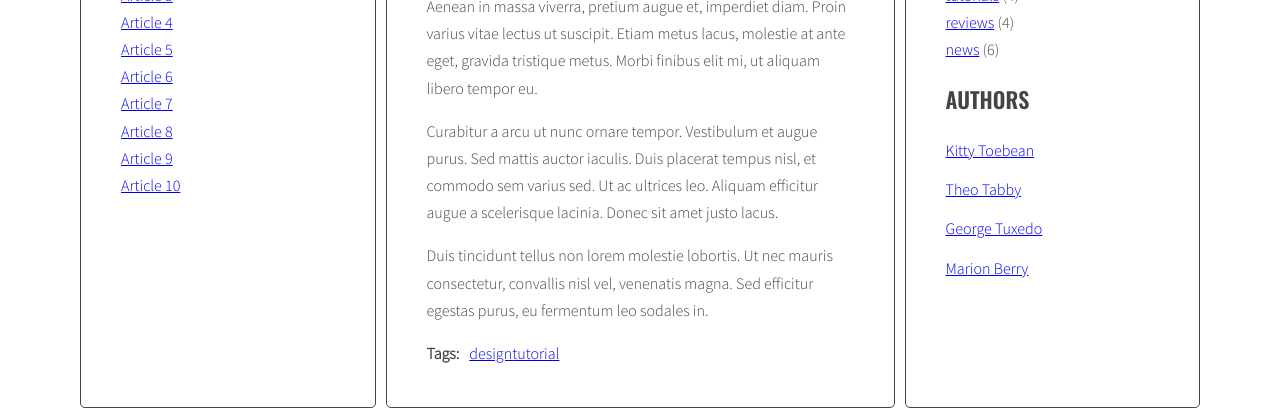
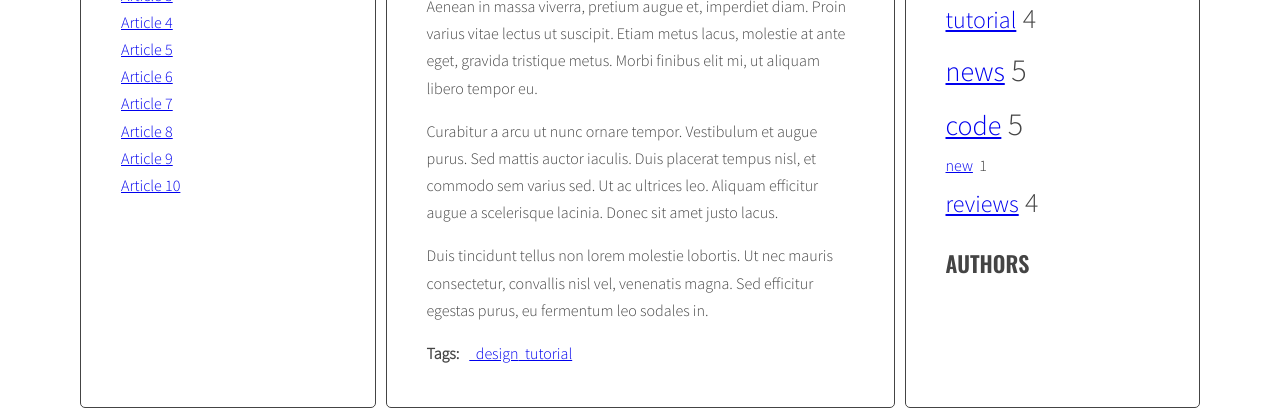
Before and after one commit to CezaryJanicki/javascript-blog, a website: page index.html in a window 1280 px wide. Shown: the part 431-847 px from the top of the page. Drawn offline with nearby package versions, Linux system fonts and the light colour scheme.

Commit message:
Add Tags cloud

```diff
--- a/index.html
+++ b/index.html
@@ -197,15 +197,15 @@
             <aside class="sidebar">
               <h2 class="section-title">Tags</h2>
               <ul class="list tags">
-                <li><a href="#">design</a> <span>(6)</span></li>
+                <!-- <li><a href="#">design</a> <span>(6)</span></li>
                 <li><a href="#">code</a> <span>(5)</span></li>
                 <li><a href="#">tutorials</a> <span>(4)</span></li>
                 <li><a href="#">reviews</a> <span>(4)</span></li>
-                <li><a href="#">news</a> <span>(6)</span></li>
+                <li><a href="#">news</a> <span>(6)</span></li> -->
               </ul>
               <h2 class="section-title">Authors</h2>
               <ul class="list authors">
-                <li>
+                <!-- <li>
                   <a href="#">
                     <span class="author-name">Kitty Toebean</span>
                   </a>
@@ -222,7 +222,7 @@
                 </li>
                 <li>
                   <a href="#">
-                    <span class="author-name">Marion Berry</span>
+                    <span class="author-name">Marion Berry</span> -->
                   </a>
                 </li>
               </ul>
--- a/js/script.js
+++ b/js/script.js
@@ -33,6 +33,8 @@
   const optArticleSelector = '.post',
     optTitleSelector = '.post-title',
     optTitleListSelector = '.titles';
+    optCloudClassCount = 5;
+    optCloudClassPrefix = 'tag-size-';
 
   const generateTitleLinks = function generateTitleLinks(customSelector = ''){
 
@@ -70,7 +72,34 @@
 
   generateTitleLinks();
 
+  const optTagsListSelector = '.list .tags';
+
+  const calculateTagsParams = function calculateTagsParams(tags){
+    const params = {'max' : 0, 'min' : 99999};
+
+    for(let tag in tags){
+      console.log(tag + ' is used ' + tags[tag] + ' times');
+      params.max = Math.max(tags[tag], params.max);
+      params.min = Math.min(tags[tag], params.min);
+    }
+    return params;
+  };
+
+  const calculateTagClass = function(count, params) {
+    const normalizedCount = count - params.min;
+
+    const normalizedMax = params.max - params.min;
+
+    const percentage = normalizedCount / normalizedMax;
+
+    const classNumber = Math.floor( percentage * (optCloudClassCount - 1) + 1 );
+
+    return optCloudClassPrefix + classNumber;
+  };
+
   const generateTags = function generateTags(){
+    /* [NEW] create a new variable allTags with an empty object */
+    let allTags = {};
     /* find all articles */
     const articles = document.querySelectorAll(optArticleSelector);
     /* START LOOP: for every article: */
@@ -86,20 +115,43 @@
       /* START LOOP: for each tag */
       for(let tag of articleTagsArray){
       /* generate HTML of the link */
-        const tagHTML = '<li><a href="#tag-' + tag + '">' + tag +'</a></li>';
+        const linkHTML = '<li class=""><a href="#tag-' + tag + '">&nbsp;&nbsp;' + tag +'</a> </li>';
         /* add generated code to html variable */
-        html = html + tagHTML;
-      /* END LOOP: for each tag */
+        html = html + linkHTML;
+
+        /* [NEW] check if this link is NOT already in allTags */
+        if(!allTags[tag]){
+        /* [NEW] add generated code to allTags array */
+          allTags[tag] = 1;
+        } else {
+          allTags[tag]++;
+        }
+        /* END LOOP: for each tag */
+        /* insert HTML of all the links into the tags wrapper */
+        titleList.innerHTML = html;
+        /* END LOOP: for every article: */
       }
-      /* insert HTML of all the links into the tags wrapper */
-      titleList.innerHTML = html;
-      /* END LOOP: for every article: */
+      /* [NEW] find list of tags in right column */
+      const tagList = document.querySelector('.tags');
 
+      /* [NEW] create variable for all links HTML code */
+      const tagsParams = calculateTagsParams(allTags);
+      console.log('tagsParams:', tagsParams);
+      let allTagsHTML = '';
+
+      /* [NEW] START LOOP: for each tag in allTags: */
+      for(let tag in allTags){
+        /* [NEW] generate code of a link and add it to allTagsHTML */
+        allTagsHTML += '<li><a class="' + calculateTagClass(allTags[tag], tagsParams) + '" href="#tag-' + tag + '">' + tag + '</a>&nbsp;&nbsp;<span id="number'+ allTags[tag] + '">'+ allTags[tag] + '</span></li>';
+      }
+      /* [NEW] END LOOP: for each tag in allTags: */
+
+      /*[NEW] add HTML from allTagsHTML to tagList */
+      tagList.innerHTML = allTagsHTML;
     }
   };
 
   generateTags();
-
 
   const tagClickHandler = function(event){
     /* prevent default action for this event */
@@ -128,7 +180,6 @@
     }
     /* execute function "generateTitleLinks" with article selector as argument */
     generateTitleLinks('[data-tags~="' + tag + '"]');
-
   };
 
   const addClickListenersToTags = function addClickListenersToTags(){
@@ -149,22 +200,19 @@
   const generateAuthors = function generateAuthors() {
     const articles = document.querySelectorAll(optArticleSelector);
     for (let article of articles) {
-      console.log(article);
       const authorWrapper = article.querySelector(optArticleAuthorSelector);
-      console.log(authorWrapper);
       let html = '';
       const author = article.getAttribute('data-author');
-      console.log(author);
       const authorHTML = 'by <a href="#author-' + author +'">' + author + '</a>';
       html = html + authorHTML;
       authorWrapper.innerHTML = html;
     }
-
   };
 
   generateAuthors();
 
   const authorClickHandler = function(event){
+
     /* prevent default action for this event */
     event.preventDefault;
     /* make new constant named "clickedElement" and give it the value of "this" */
@@ -191,7 +239,6 @@
     }
     /* execute function "generateTitleLinks" with article selector as argument */
     generateTitleLinks('[data-author="' + author + '"]');
-
   };
 
   const addClickListenersToAuthors = function addClickListenersToAuthors(){
@@ -206,4 +253,5 @@
   };
 
   addClickListenersToAuthors();
+
 }
--- a/sass/style.scss
+++ b/sass/style.scss
@@ -122,3 +122,52 @@ body {
     margin: 0 10px 0 0;
   }
 }
+
+
+.tag-size-1 {
+  font-size: 100%;
+}
+
+.tag-size-2 {
+  font-size: 125%;
+}
+
+.tag-size-3 {
+  font-size: 150%;
+}
+
+.tag-size-4 {
+  font-size: 175%;
+}
+
+.tag-size-5 {
+  font-size: 200%;
+}
+
+.tag-size-6 {
+  font-size: 250%;
+}
+
+#number1 {
+  font-size: 100%;
+}
+
+#number2 {
+  font-size: 125%;
+}
+
+#number3 {
+  font-size: 150%;
+}
+
+#number4 {
+  font-size: 175%;
+}
+
+#number5 {
+  font-size: 200%;
+}
+
+#number6 {
+  font-size: 250%;
+}
```
Also changed, not shown: css/style.css, 1 other file.
